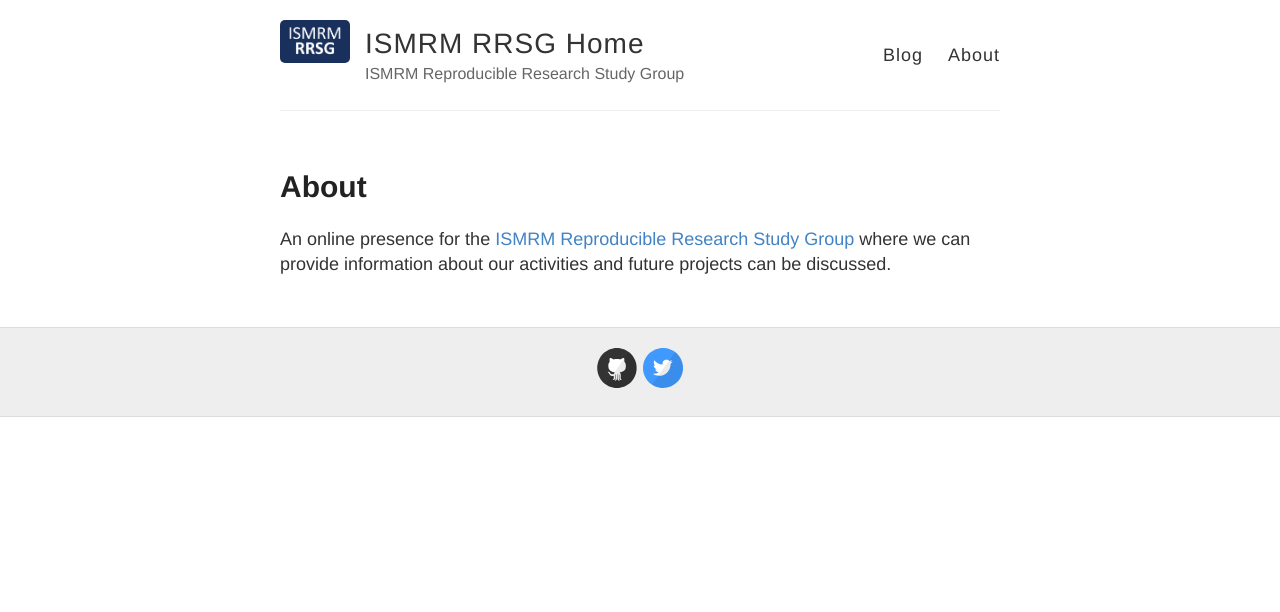
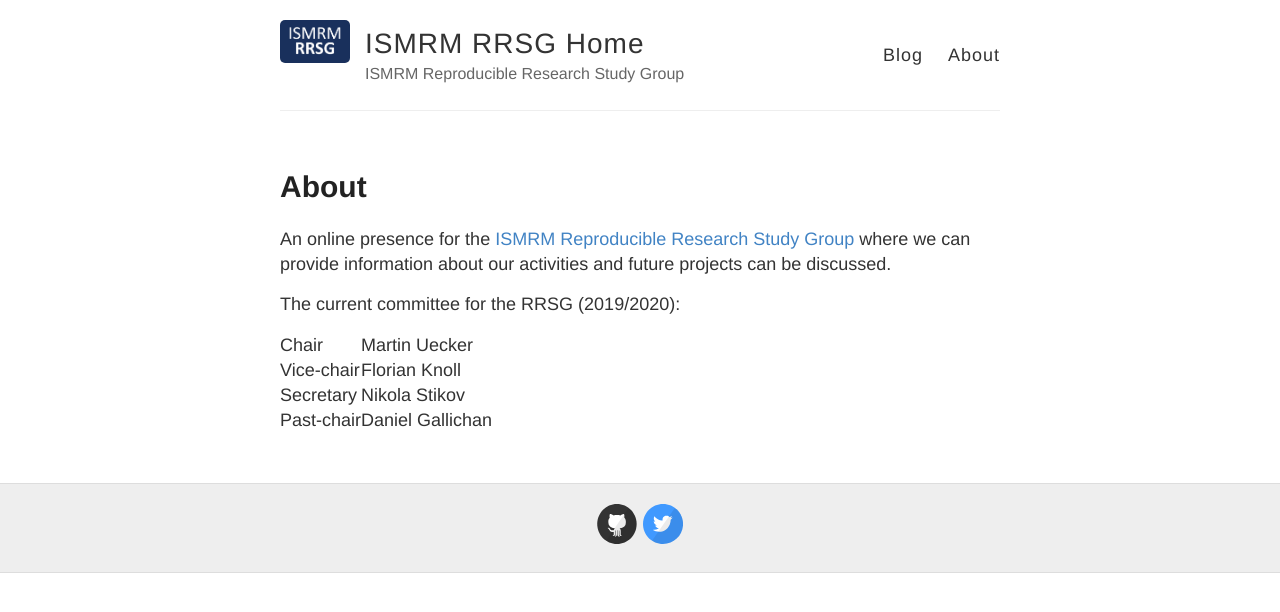
Before and after one commit to ISMRM/rrsg, a Jekyll site: the page built from about.md, in a window 1280 px wide. Shown: the top 612 px of the page. Built offline with Jekyll 4.4.1, drawn with Linux system fonts in a browser that asks for light colours; comment, search, counter and statistics services are not loaded.

Commit message:
Update about.md

```diff
--- a/about.md
+++ b/about.md
@@ -5,3 +5,10 @@ permalink: /about/
 ---
 
 An online presence for the [ISMRM Reproducible Research Study Group](https://www.ismrm.org/study-groups/reproducible-research/) where we can provide information about our activities and future projects can be discussed.
+
+The current committee for the RRSG (2019/2020):
+
+| Chair      | Martin Uecker    |
+| Vice-chair | Florian Knoll    |
+| Secretary  | Nikola Stikov    |
+| Past-chair | Daniel Gallichan |
```
